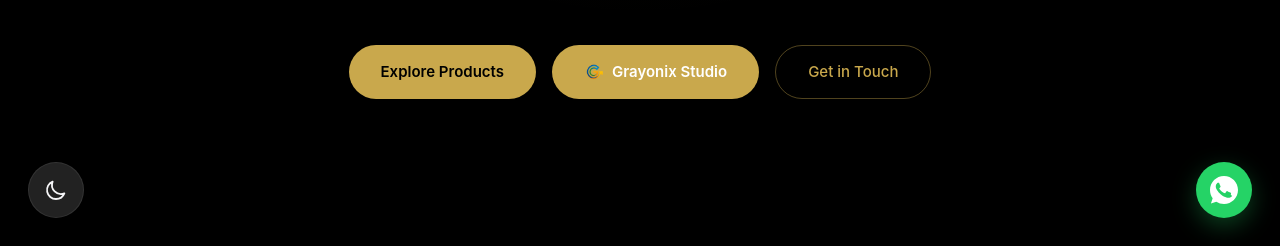
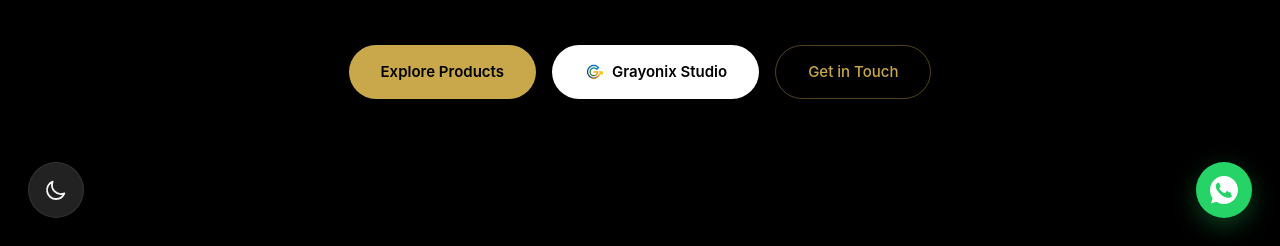
Before and after one commit to MirzaAliAkbar/GRAYONIX, a plain HTML site: page index.html in a window 1280 px wide. Shown: the part 554-800 px from the top of the page. Drawn offline with Linux system fonts and the light colour scheme.

Commit message:
Update button styles in index.html
Change button background to white and text color to black.

```diff
--- a/index.html
+++ b/index.html
@@ -450,8 +450,8 @@
       align-items: center;
       gap: 8px;
       padding: 14px 32px;
-      background: var(--accent);
-      color: #FFF;
+      background: white;
+      color: #000;
       font-size: 15px;
       font-weight: 600;
       border: none;
```
